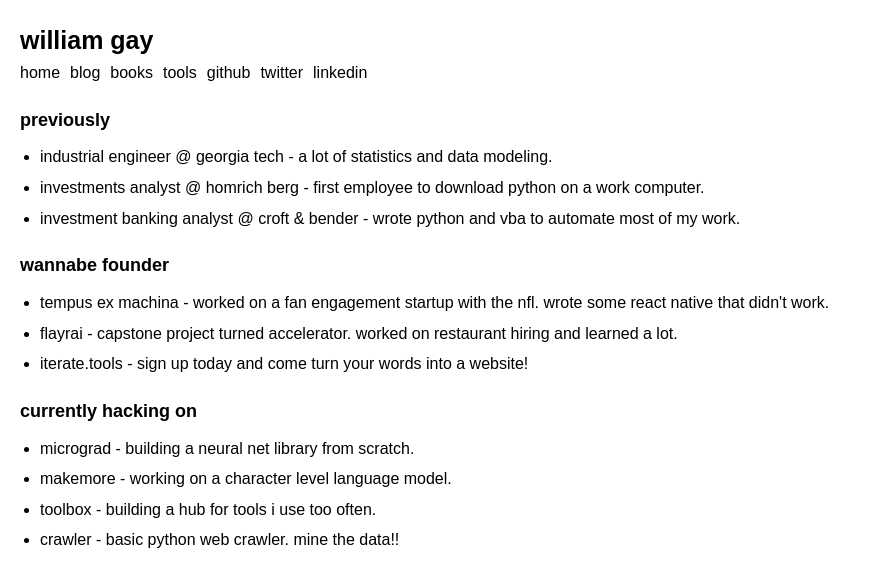
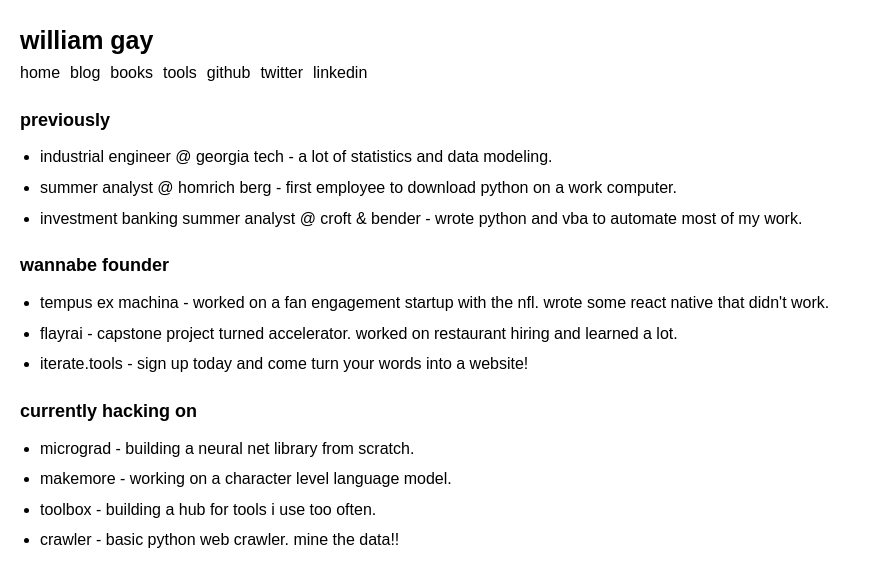
Before and after one commit to williamgay25/site, a React (Create React App) app: page / in a window 1280 px wide. Shown: the top 586 px of the page, without its empty margins (0-871 px from the left). Built offline with nearby package versions, Linux system fonts and the light colour scheme.

Commit message:
chore: description updates

```diff
--- a/src/pages/Home.js
+++ b/src/pages/Home.js
@@ -13,8 +13,8 @@
           <h2>previously</h2>
           <ul>
             <li>industrial engineer @ <a href="https://www.gatech.edu">georgia tech</a> - a lot of statistics and data modeling.</li>
-            <li>investments analyst @ <a href="https://homrichberg.com">homrich berg</a> - first employee to download python on a work computer.</li>
-            <li>investment banking analyst @ <a href="https://www.croft-bender.com">croft &amp; bender</a> - wrote python and vba to automate most of my work.</li>
+            <li>summer analyst @ <a href="https://homrichberg.com">homrich berg</a> - first employee to download python on a work computer.</li>
+            <li>investment banking summer analyst @ <a href="https://www.croft-bender.com">croft &amp; bender</a> - wrote python and vba to automate most of my work.</li>
           </ul>
         </section>
 
```
